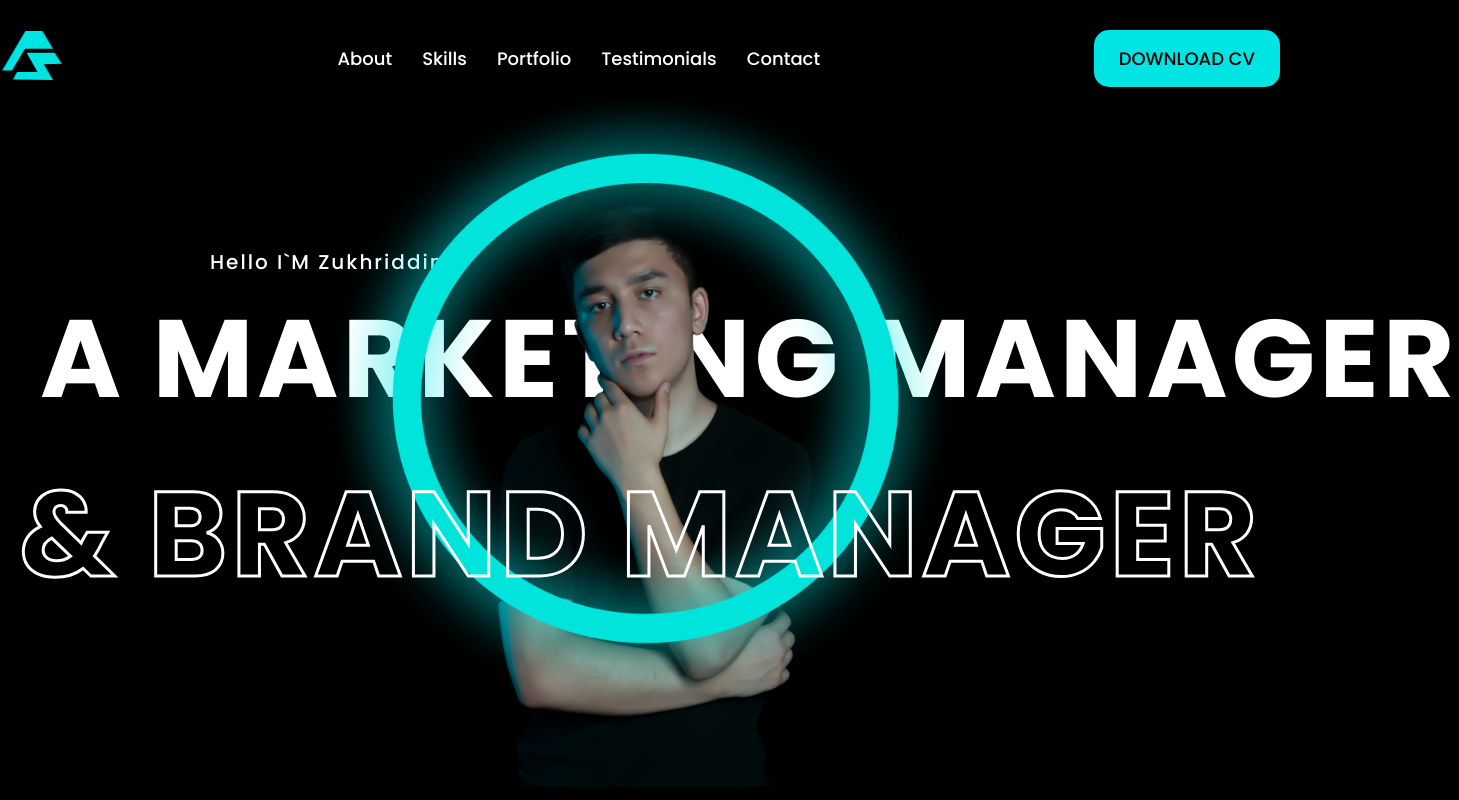
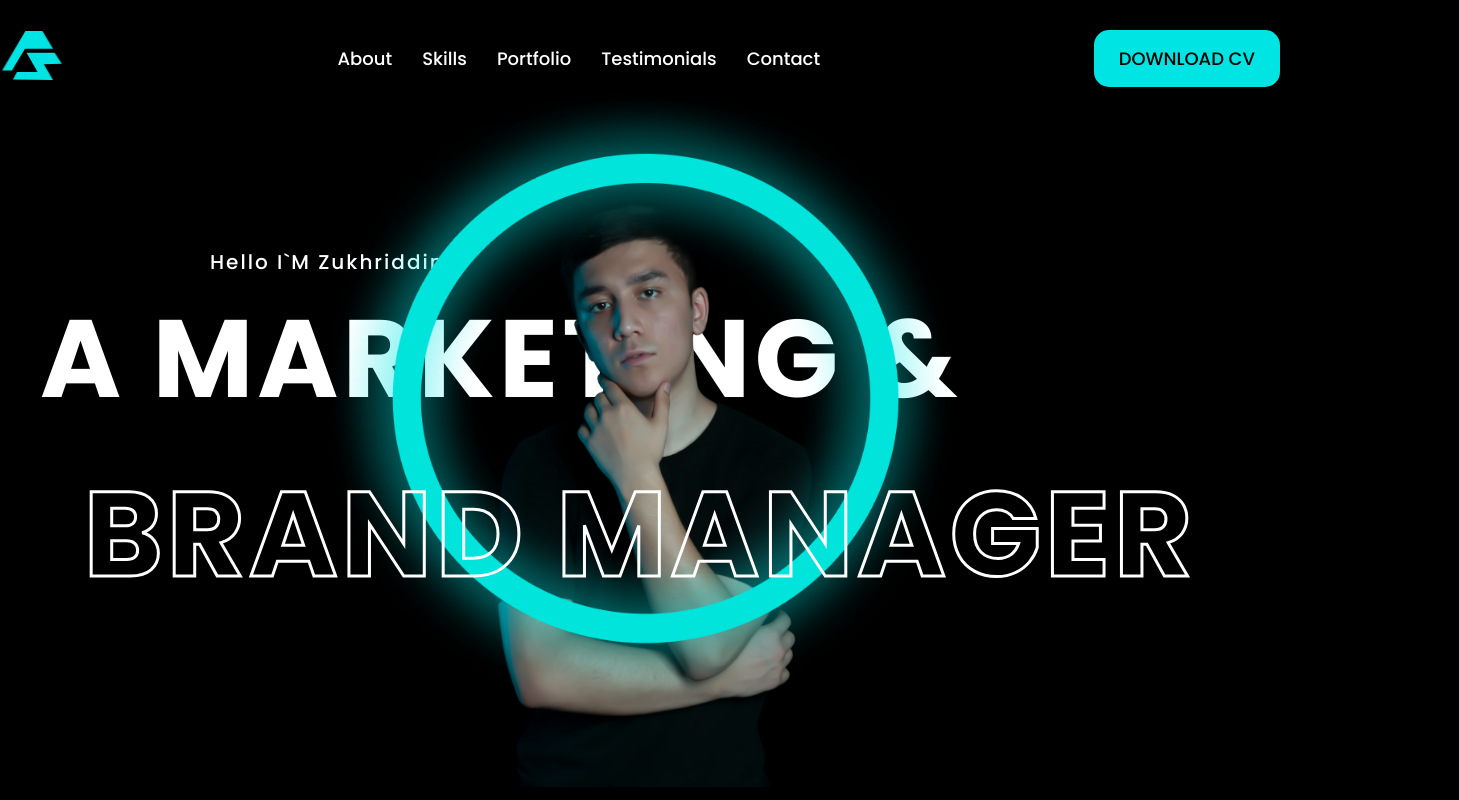
Before and after one commit to Zukhriddin05/Portfolio, a React (Vite) app: page / in a window 1280 px wide. Shown: the top 800 px of the page, 1459 px wide, since content can reach past the window. Built offline with nearby package versions, Linux system fonts and the light colour scheme.

Commit message:
Update Banner.jsx

```diff
--- a/src/components/banner/Banner.jsx
+++ b/src/components/banner/Banner.jsx
@@ -13,11 +13,11 @@ const Banner = () => {
       <div className="container">
         <div className="banner__box-first">
           <h2 className="banner__title-s">Hello I`M Zukhriddin</h2>
-          <h1 className="banner__title-l">A MARKETING MANAGER</h1>
+          <h1 className="banner__title-l">A MARKETING &</h1>
         </div>
         <div className="banner__box-second">
           <img className='banner__box-img' src="2.png" alt="" />
-          <h1 className="banner__title-m"> & Brand manager</h1>
+          <h1 className="banner__title-m"> Brand manager</h1>
         </div>
         <div className="banner__box-icons">
           <a href="https://www.behance.net/zukhriddinakbarov/projects" className="banner__icon-link"><FaBehance /></a>
```
